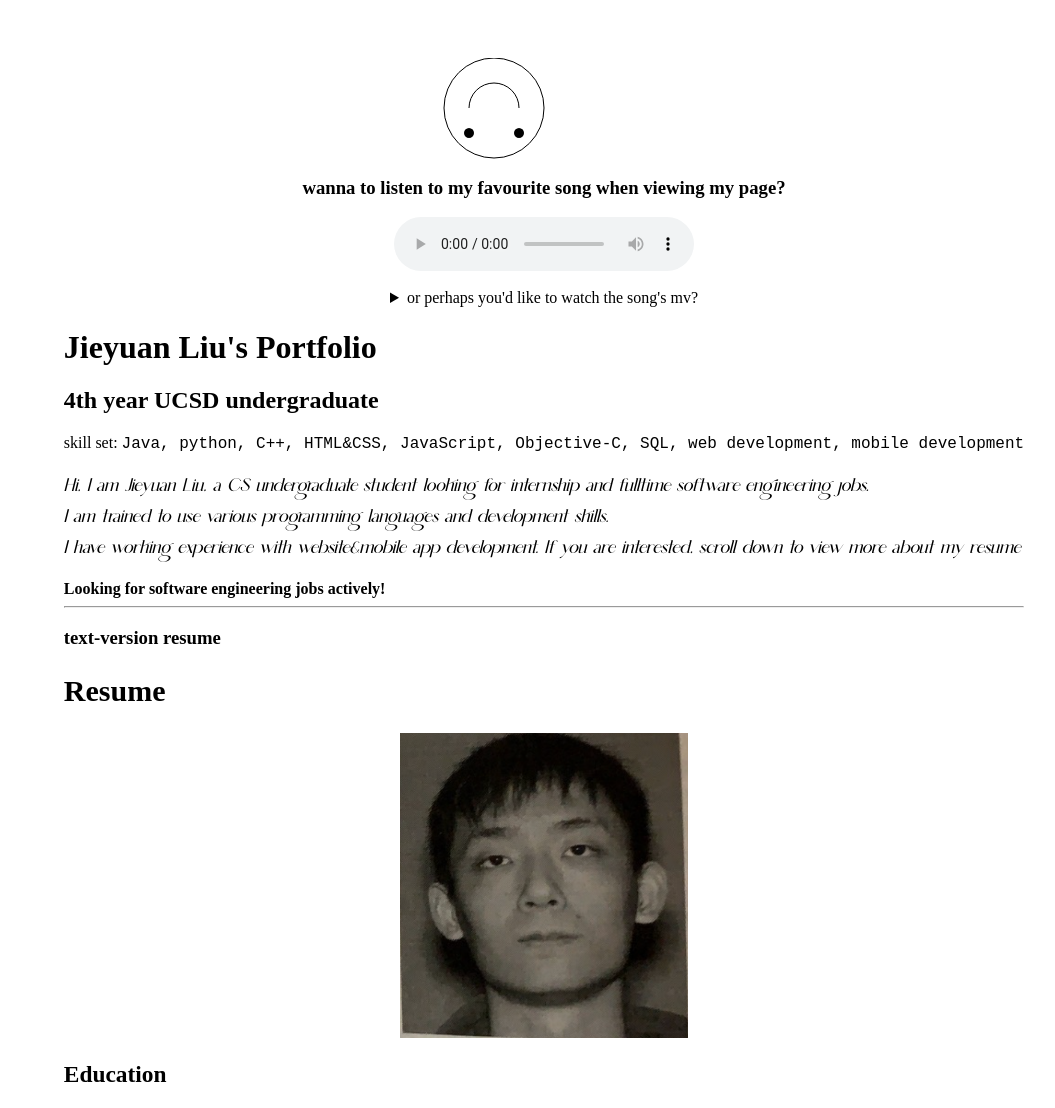
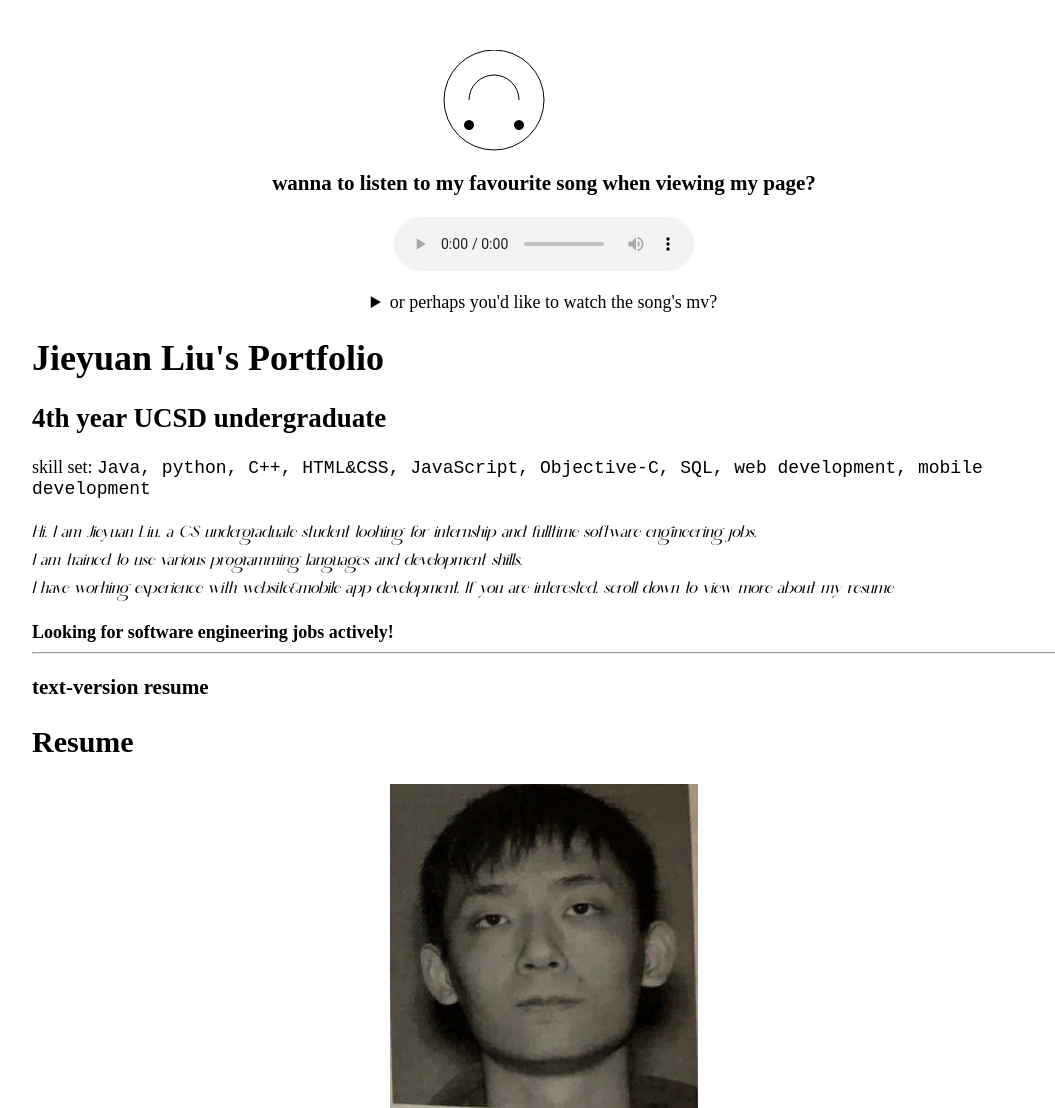
Before and after one commit to WeMWish/CSE134B-HW5, a plain HTML site: page index.html in a window 1280 px wide. Shown: the top 1108 px of the page, without its empty margins (96-1151 px from the left). Drawn offline with Linux system fonts and the light colour scheme.

Commit message:
minor change

```diff
--- a/index.html
+++ b/index.html
@@ -216,5 +216,6 @@
         <button id="show-smile-face-button" onclick="this.innerHTML=document.querySelector('template#smile-face-svg').innerHTML">
             Bye. hope you enjoy my portfolio!
         </button>
+        <img src="resource/giphy.gif" alt="a guy typing gif" id="bye-gif">
     </body>
 </html>
--- a/src/index.css
+++ b/src/index.css
@@ -56,7 +56,7 @@ canvas {
     word-spacing: 0.4em;
 }
 
-#selfie-large, #selfie-small {
+#selfie-large, #selfie-small, #bye-gif {
     display: block;
     margin: 0 auto;
     max-width: 100%;
@@ -65,26 +65,36 @@ canvas {
 }
 
 /* media queries */
+/* break point for small phones */
 @media screen and (max-width: 767px) {
     body {
-        font-size: 12px;
+        font-size: 14px;
+    }
+    #self-intro {
+        font-size: 7px;
     }
 }
 
+/* break point for tablets */
 @media screen and (min-width: 768px) and (max-width: 1023px) {
     body {
-        font-size: 14px;
+        font-size: 16px;
+        width: 90%;
+        margin: 0 auto;
     }
     #self-intro {
         font-size: 8px;
     }
 }
 
+/* break points for desktop */
 @media screen and (min-width: 1024px) {
     body {
-        font-size: 16px;
+        font-size: 18px;
+        width: 80%;
+        margin: 0 auto;
     }
     #self-intro {
-        font-size: 10px;
+        font-size: 9px;
     }
 }
```
Also changed, not shown: resource/giphy.gif (added), 1 other file.
